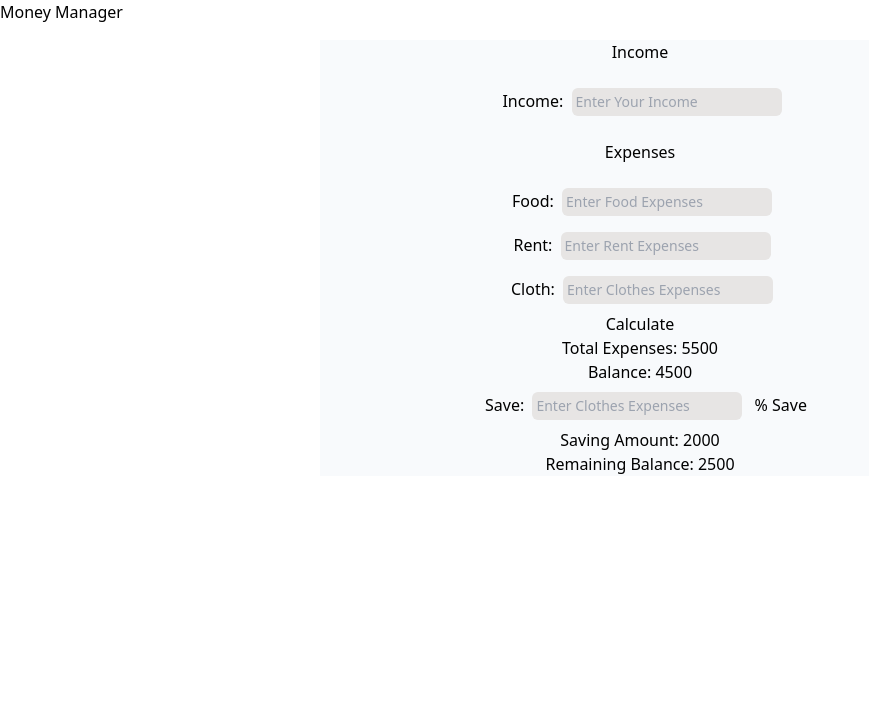
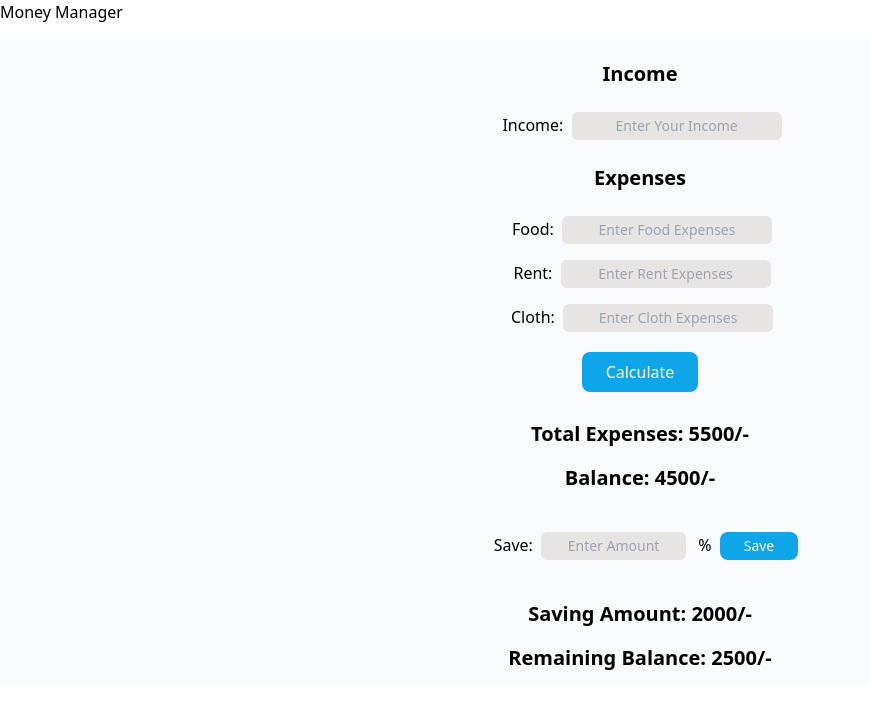
Before and after one commit to fariarahman15/money-master-tailwind-js, a plain HTML site: page index.html in a window 1280 px wide. Shown: the whole page, without its empty margins (0-869 px from the left). Drawn offline with nearby package versions, Linux system fonts and the light colour scheme.

Commit message:
form added

```diff
--- a/index.html
+++ b/index.html
@@ -18,68 +18,71 @@
 
     <!-- main body  -->
     <main>
-        <section class="bg-slate-50 container w-1/2 mx-auto text-center">
+        <section class="bg-slate-50">
+            <div class="form text-center">
                  <!-- income section  -->
                 <div class="income-section">
-                <h2 class="m-4">Income</h2>
-                <h3 class=" inline m-2 mr-0 p-1">Income:</h3>
-                <input class="m-2 ml-0 p-1 text-left rounded-md bg-stone-200 text-sm text-black" type="text" placeholder="Enter Your Income">
+                    <h2 class="m-4 pt-5 text-xl font-bold">Income</h2>
+                    <h3 class="inline m-2 mr-0 p-1">Income:</h3>
+                    <input class="m-2 ml-0 p-1 text-center rounded-md bg-stone-200 text-sm text-black" type="text" placeholder="Enter Your Income">
                 </div>
 
                 <!-- expenses section  -->
                 <div class="expenses-section">
-                <h2 class="m-4">Expenses</h2>
+                    <h2 class="m-4 text-xl font-bold">Expenses</h2>
 
                     <!-- food expenses  -->
                         <div class="food-expenses">
                         <h3 class="inline m-2 mr-0 p-1">Food:</h3>
-                    <input class="m-2 ml-0 p-1 text-left rounded-md bg-stone-200 text-sm text-black" type="text" placeholder="Enter Food Expenses">
+                        <input class="m-2 ml-0 p-1 text-center rounded-md bg-stone-200 text-sm text-black" type="text" placeholder="Enter Food Expenses">
                     </div>
 
                     <!-- rent expenses  -->
                     <div class="rent-expenses">
                         <h3 class="inline m-2 mr-0 p-1">Rent:</h3>
-                    <input class="m-2 ml-0 p-1 text-left rounded-md bg-stone-200 text-sm text-black" type="text" placeholder="Enter Rent Expenses">
+                        <input class="m-2 ml-0 p-1 text-center rounded-md bg-stone-200 text-sm text-black" type="text" placeholder="Enter Rent Expenses">
                     </div>
 
                     <!-- cloth expenses  -->
                     <div class="cloth-expenses">
                         <h3 class="inline m-2 mr-0 p-1">Cloth:</h3>
-                    <input class="m-2 ml-0 p-1 text-left rounded-md bg-stone-200 text-sm text-black" type="text" placeholder="Enter Clothes Expenses">
+                        <input class="m-2 ml-0 p-1 text-center rounded-md bg-stone-200 text-sm text-black" type="text" placeholder="Enter Cloth Expenses">
                     </div>
                 </div>
 
                 <!-- calculation  -->
                 <div class="submit-button">
-                <button>Calculate</button>
+                    <button class="block mx-auto my-3 px-6 py-2 border-solid bg-sky-500 rounded-lg text-l text-white">Calculate</button>
                 </div>
 
                 <!-- update total expenses  -->
-            <div class="total-expenses">
-                <h2>Total Expenses: <span>5500</span></h2>
+                <div class="total-expenses m-4 pt-3 text-xl font-bold">
+                    <h2>Total Expenses: <span>5500</span>/-</h2>
                 </div>
 
                 <!-- update balance  -->
-            <div class="balance">
-                <h2>Balance: <span>4500</span></h2>
+                <div class="balance m-4 pb-3 text-xl font-bold">
+                    <h2>Balance: <span>4500</span>/-</h2>
                 </div>
 
                 <!-- savings  -->
                 <div class="savings">
                     <h3 class="inline m-2 mr-0 p-1">Save:</h3>
-                <input class="m-2 ml-0 p-1 text-left rounded-md bg-stone-200 text-sm text-black" type="text" placeholder="Enter Clothes Expenses">
-                <h3 class="inline">%</h3>
-                <button>Save</button>
+                    <input class="m-2 ml-0 p-1 text-center rounded-md bg-stone-200 text-sm text-black" type="text" placeholder="Enter Amount" maxlength="4" size="12" >
+                    <h3 class="inline mr-1">%</h3>
+
+                    <button class="mx-auto my-3 px-6 py-1 border-solid bg-sky-500 rounded-lg text-sm text-white">Save</button>
                 </div>
 
                 <!-- update saving amount  -->
-            <div class="savings">
-                <h2>Saving Amount: <span>2000</span></h2>
+                <div class="savings m-4 pt-3 text-xl font-bold">
+                    <h2>Saving Amount: <span>2000</span>/-</h2>
                 </div>
 
                 <!-- update remaining balance  -->
-            <div class="balance">
-                <h2>Remaining Balance: <span>2500</span></h2>
+                <div class="remaining-balance m-4 pb-3 text-xl font-bold">
+                    <h2>Remaining Balance: <span>2500</span>/-</h2>
+                </div>
             </div>
 
 
```
Lines whose indentation alone changed are shown as unchanged.
